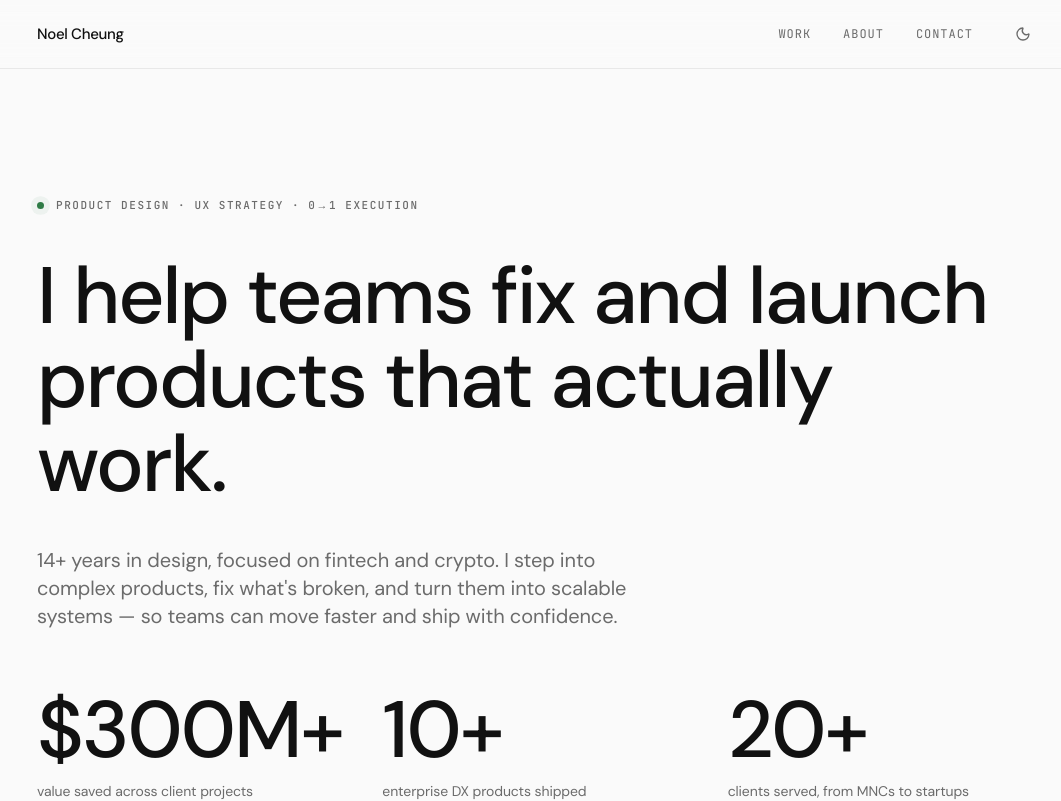
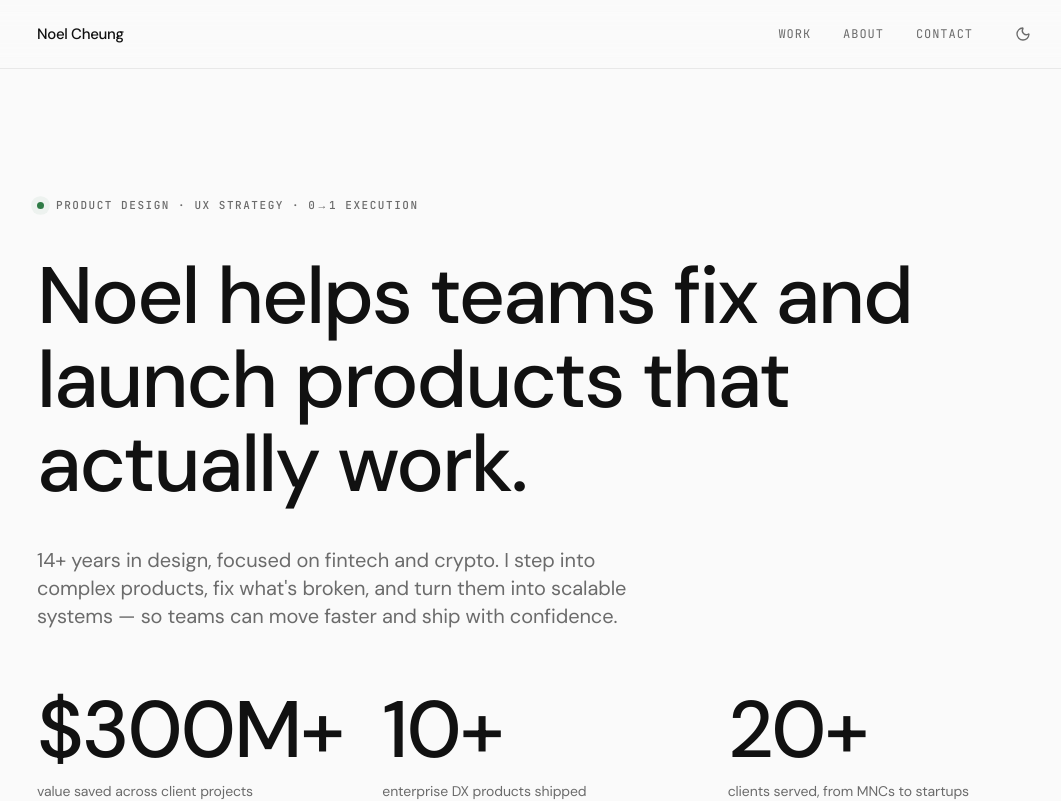
Before and after one commit to zeneojsun/noelcheung-design, a Next.js app: page / in a window 1280 px wide. Shown: the top 801 px of the page, without its empty margins (101-1162 px from the left). Built offline with nearby package versions, Linux system fonts and the light colour scheme.

Commit message:
Update hero headline from first person to name
Co-Authored-By: Claude Sonnet 4.6 <noreply@anthropic.com>

```diff
--- a/app/page.tsx
+++ b/app/page.tsx
@@ -46,7 +46,7 @@ export default function Home() {
             </p>
 
             <h1 className="display text-[48px] md:text-[80px] font-bold leading-[1.05] tracking-[-0.03em] mb-10 max-w-[18ch] rise rise-2">
-              I help teams fix and launch products that actually work.
+              Noel helps teams fix and launch products that actually work.
             </h1>
 
             <p className="text-lg md:text-xl leading-[1.6] max-w-[640px] mb-10 rise rise-3 text-muted">
```
